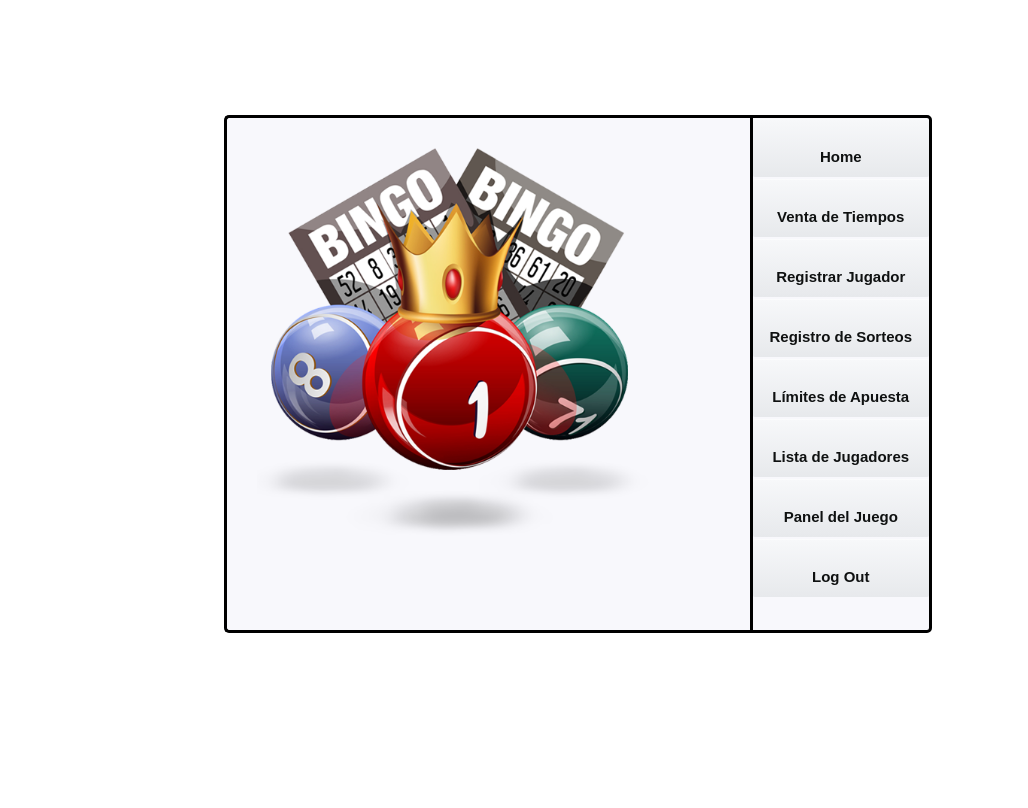
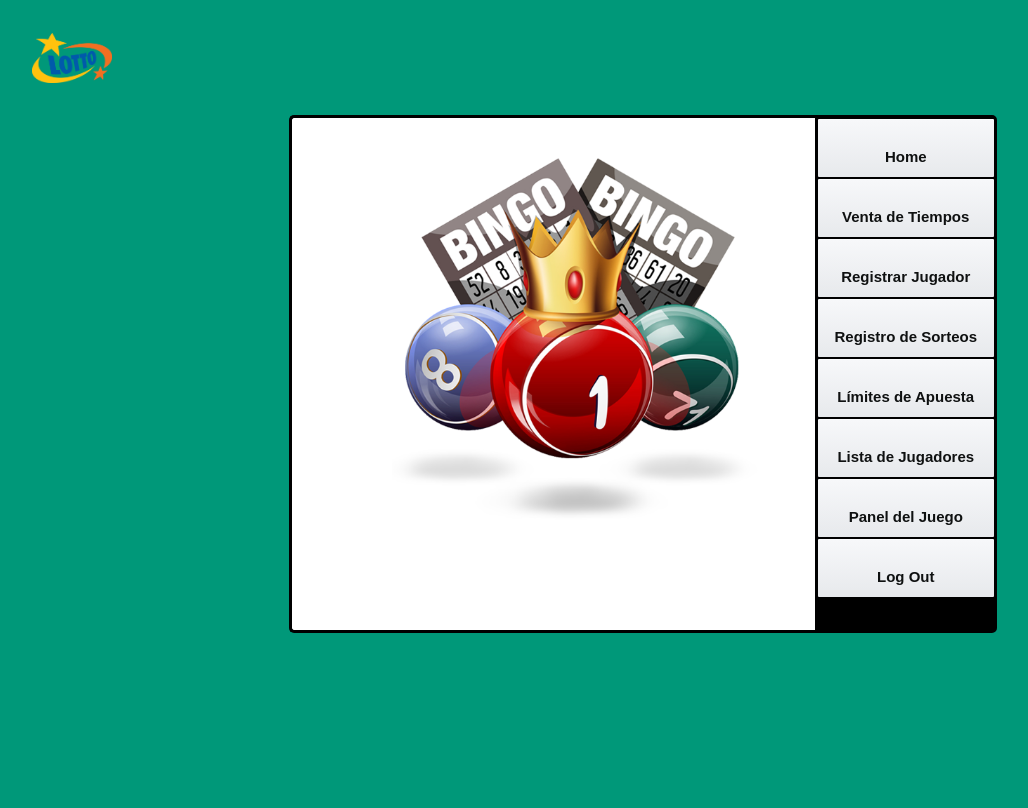
Before and after one commit to bernalqz/Proyecto_Progra04, a PHP site: page /app/views/index.php in a window 1280 px wide. Shown: the whole page, without its empty margins (62-1090 px from the left). Run offline with PHP 8.4, Linux system fonts and the light colour scheme.

Commit message:
css index

```diff
--- a/app/views/header.php
+++ b/app/views/header.php
@@ -9,6 +9,7 @@
     <title>El Juego de los tiempos</title>
 </head>
 <body>
+<img src="../../assets/lotto.png">
 <div class="container">
 
  <div class="container-game">
--- a/app/views/index.php
+++ b/app/views/index.php
@@ -1,4 +1,5 @@
    <?php include "header.php"?>
    <div class="title-head">
-   <img src="../../assets/png.png" src="../../assets/png.png";
+   <img src="../../assets/bingo.png">
+   </div>
     <?php include "footer.php"?>
--- a/assets/css/style.css
+++ b/assets/css/style.css
@@ -5,8 +5,15 @@ html,body {
     height: 100%;
     width: 100%;
     font-family: "Amazon Ember",Arial,sans-serif;
+    background-color: #009879;
     }
 /*----End-General-----*/
+
+body img{
+  height: 50px;
+  width: 80px;
+  margin: 25px;
+}
 
 .container
   {
@@ -29,9 +36,10 @@ html,body {
 
 .title-head img
 {
-  width: 75%;
+  position: relative;
+  width: 70%;
   height: 85%;
-  margin: 30px;
+  margin: 40px 100px;
 }
 
 .game
@@ -39,8 +47,9 @@ html,body {
 border-left:3px solid rgb(0, 0, 0);
 border-top:3px solid rgb(0, 0, 0);
 border-bottom:3px solid rgb(0, 0, 0);
-    width: 80%;
-    height: 100%;
+background-color: #fff;
+width: 80%;
+height: 100%;
 border-radius: 5px 0px 0px 5px;
 }
 
@@ -55,8 +64,9 @@ flex-direction: column;
 {
 border-radius: 0px 5px 5px 0px;
 border:3px solid rgb(0, 0, 0);
-    width: 27%;
-    height: 100%;
+background-color: #000000;
+width: 27%;
+height: 100%;
 }
 
 /*Botones*/
@@ -64,7 +74,7 @@ border:3px solid rgb(0, 0, 0);
 .nav-link {
   background-image: linear-gradient(#f7f8fa ,#e7e9ec);
   border: none;
-  border-radius: 2px;
+  border-radius: 1px;
   box-shadow: rgba(255,255,255,.6) 0 1px 0 inset;
   box-sizing: border-box;
   color: #0f1111;
```
Also changed, not shown: assets/bingo.png (renamed from assets/png.png).
